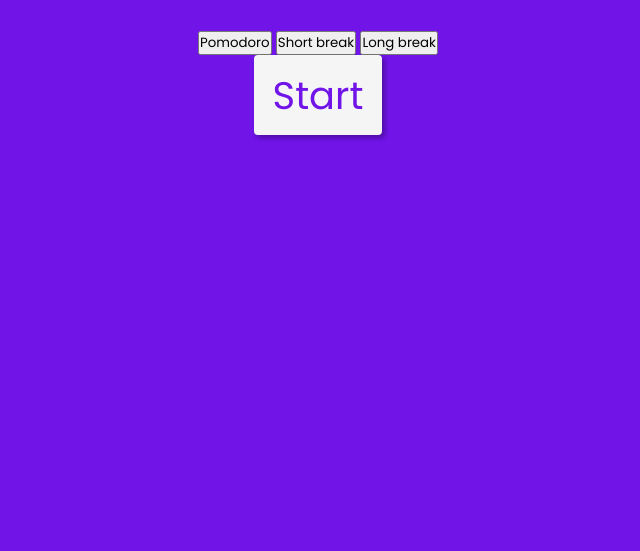
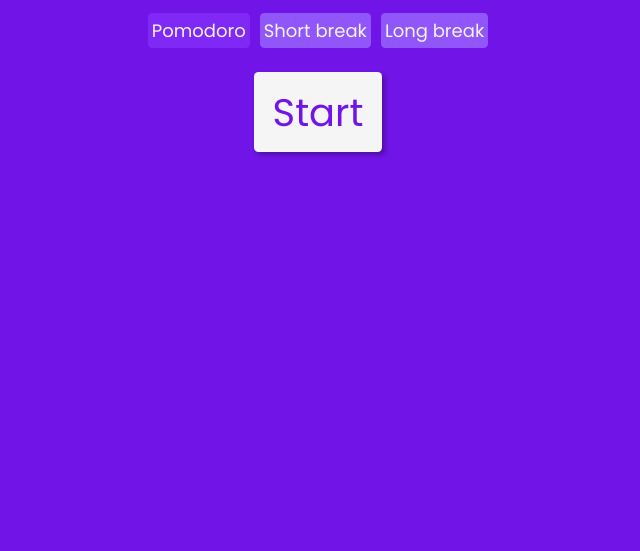
Before and after one commit to mateusnssn/web-projects, a plain HTML site: page pomodoro/index.html in a window 1280 px wide. Shown: the part 249-800 px from the top of the page, without its empty margins (322-962 px from the left). Drawn offline with Linux system fonts and the light colour scheme.

Commit message:
Update style.css

```diff
--- a/pomodoro/style.css
+++ b/pomodoro/style.css
@@ -2,12 +2,18 @@
 
 :root{
     --main-color: #7014E8;
+
+    --main-color-select: #8028F6;
+    --main-color-no-select: #9056FA;
+
     --second-color: #5002C6;
 
     --pause-color: #4000B5;
 }
 
 *{
+    font-size: large;
+
     box-sizing: border-box;
     margin: 0;
     padding: 0;
@@ -56,46 +62,77 @@ main {
 
 }
 
-main span.time{
+main span.init{
     width: 40vw;
     /* height: 30vh; */
 
     margin-top: 10vh;
-    margin-bottom: 5vh;
+    margin-bottom: 1vh;
 
     color: whitesmoke;
 
     font-size: 7vw;
     text-align: center;
 
-    background-color: var(--second-color);
 
     box-shadow: 3px 3px 5px rgba(0, 0, 0, .3);
     border-radius: .25rem;
 
 }
+main span.time {
+    background-color: var(--second-color);
 
-main span.pause{
+}
+
+main span.pause {
+    background-color: var(--pause-color);
+}
+
+
+
+
+
+
+
+
+main div#indicators {
+    margin-bottom: 2vh;
 
 
     width: 40vw;
-    /* height: 30vh; */
 
-    margin-top: 10vh;
-    margin-bottom: 5vh;
+    padding: 3px;
+
+    display: flex;
+    flex-direction: row;
+    align-items: center;
+    justify-content: center;
+
+    margin-top: 1vh;
+
+
+}
+
+main div#indicators button{
+    margin: 5px;
+    padding: 4px;
 
     color: whitesmoke;
+    background: var(--main-color-no-select);
 
-    font-size: 7vw;
-    text-align: center;
-
-    background-color: var(--pause-color);
-
-    box-shadow: 3px 3px 5px rgba(0, 0, 0, .3);
+    justify-content: space-around;
     border-radius: .25rem;
 
 
+    cursor: pointer;
+    border: none;
+    text-decoration: none;
 }
+
+main div#indicators button.select {
+    background: var(--main-color-select);
+}
+
 
 
 /*///////////controller////////*/
```
